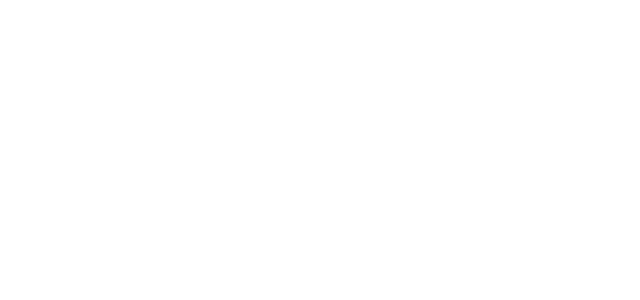
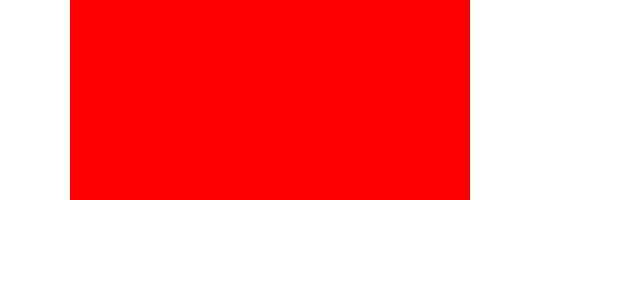
Before and after one commit to SimoneCerri/vue-pokedex, a Vue app: page / in a window 1280 px wide. Shown: the top 300 px of the page, without its empty margins (0-640 px from the left). Built offline with nearby package versions, Linux system fonts and the light colour scheme.

Commit message:
add bootstrap, i will work on design for last

```diff
--- a/package.json
+++ b/package.json
@@ -9,6 +9,7 @@
     "preview": "vite preview"
   },
   "dependencies": {
+    "bootstrap": "^5.3.3",
     "vue": "^3.4.37"
   },
   "devDependencies": {
--- a/src/components/Pokedex.vue
+++ b/src/components/Pokedex.vue
@@ -3,7 +3,22 @@
 </script>
 
 <template>
-
+  <div class="container">
+    <div class="row">
+      <div class="col-6"></div>
+      <!-- /.col-6 -->
+      <div class="col-6"></div>
+      <!-- /.col-6 -->
+    </div>
+    <!-- /.row -->
+  </div>
+  <!-- /.container -->
 </template>
 
-<style scoped></style>
+<style scoped>
+.col-6 {
+  background-color: red;
+  height: 200px;
+  width: 200px;
+}
+</style>
--- a/src/main.js
+++ b/src/main.js
@@ -1,5 +1,7 @@
 import { createApp } from 'vue'
 import './style.css'
 import App from './App.vue'
+import 'bootstrap';
+import 'bootstrap/dist/css/bootstrap.min.css';
 
 createApp(App).mount('#app')
```
Also changed, not shown: 1 other file (tests, documents, lock files or other folders).
